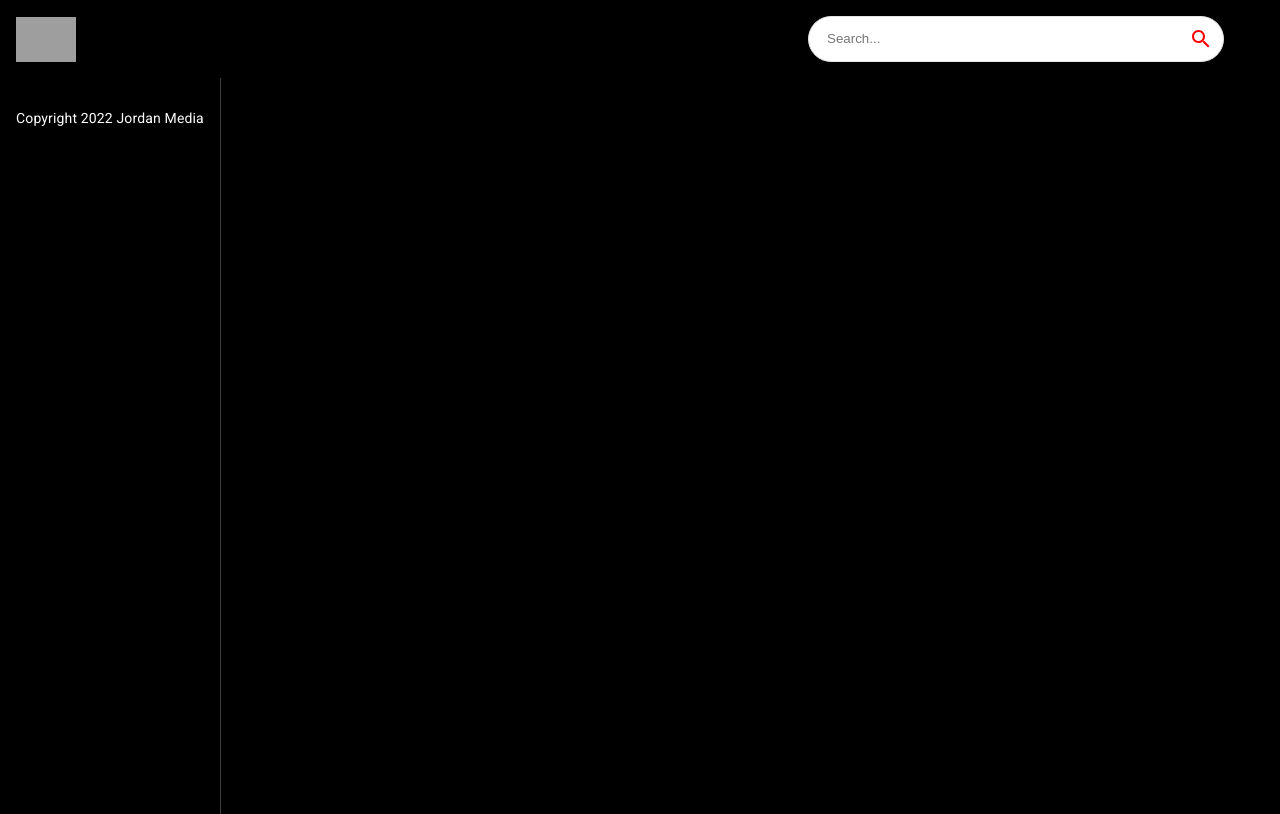
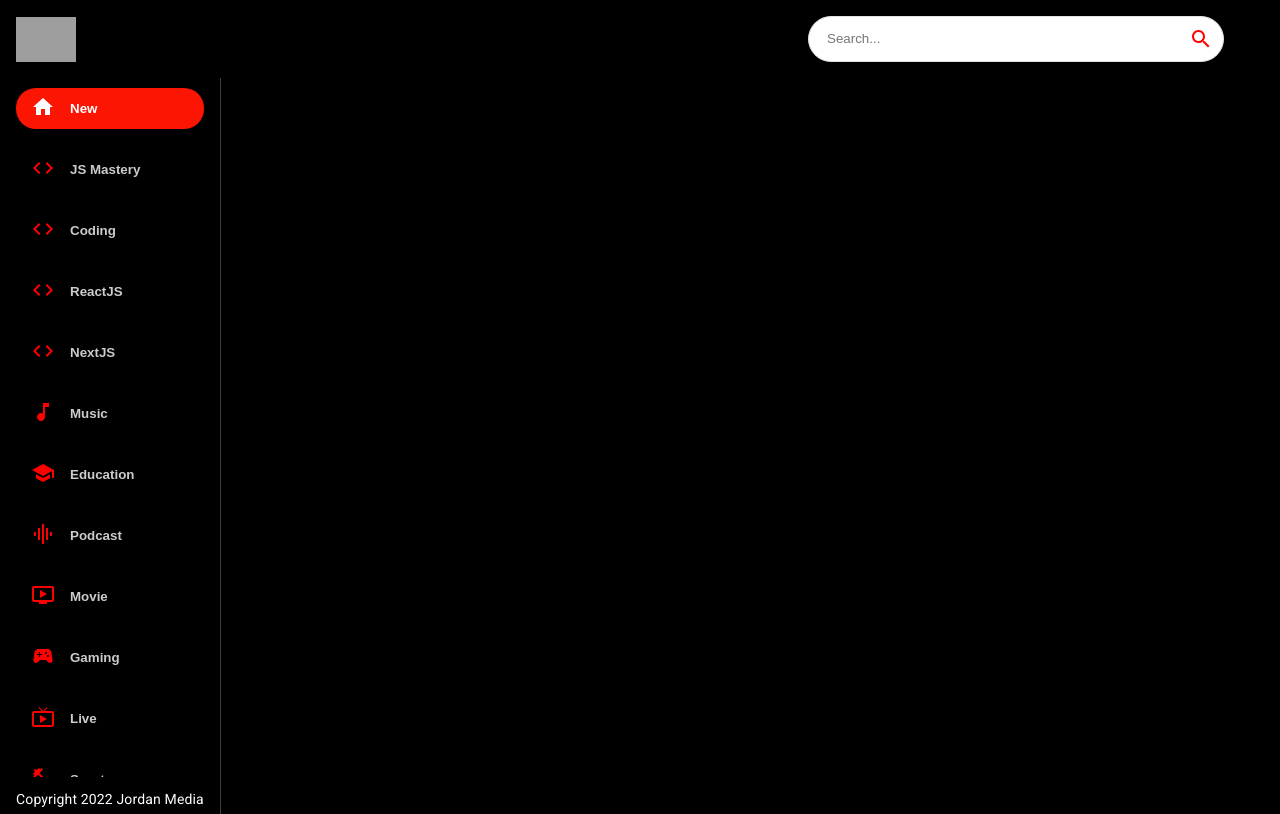
Before and after one commit to HyeKye/youtube-react-mui5, a React (Create React App) app: page / in a window 1280 px wide. Built offline with nearby package versions, Linux system fonts and the light colour scheme; grey boxes are pictures that could not be loaded.

Commit message:
finished initial design for side bar component

```diff
--- a/src/components/Feed.jsx
+++ b/src/components/Feed.jsx
@@ -1,11 +1,12 @@
 import { useState, useEffect } from 'react'
 import { Box, Stack, Typography } from '@mui/material'
+import Sidebar from './Sidebar'
 
 const Feed = () => {
   return (
     <Stack sx={{ flexDirection: {sx:"column", md:"row"}}}>
       <Box sx={{height:{sx:'auto',md:'92vh'}, borderRight: '1px solid #3d3d3d', px: {sx:0, md: 2}}}>
-        Sidebar
+        <Sidebar />
         <Typography className="copyright" variant="body2" sx={{mt:1.5, color:"#fff"}}>
           Copyright 2022 Jordan Media
         </Typography>
--- /dev/null
+++ b/src/components/Sidebar.jsx
@@ -0,0 +1,36 @@
+import { Stack } from "@mui/material"
+import { categories } from '../utils/constants'
+
+const selectedCategory = 'New'
+
+const Sidebar = () => (
+    <Stack
+        direction="row"
+        sx={{
+            overflowY:'auto',
+            height:{sx:'auto', md:'95%'},
+            flexDirection:{md:'column'}
+        }}
+    >
+        {categories.map((category) => (
+            <button className="category-btn"
+            style={{
+                background: category.name === selectedCategory && '#FC1503',
+                color:'white'
+                }}
+                key={category.name}
+            >
+                <span style={{
+                    color:category.name === selectedCategory ? 'white' : 'red',
+                    marginRight:'15px'
+                    }}
+                >{category.icon}</span>
+                <span style={{opacity: category.name === selectedCategory ? '1' : '0.8'}}>{category.name}</span>
+            </button>
+        ))}
+
+    </Stack>
+)
+
+
+export default Sidebar
--- a/src/components/index.js
+++ b/src/components/index.js
@@ -4,3 +4,4 @@ export { default as ChannelDetail } from './ChannelDetail'
 export { default as SearchFeed } from './SearchFeed'
 export { default as VideoDetail } from './VideoDetail'
 export { default as SearchBar } from './SearchBar'
+export { default as Sidebar } from './Sidebar'
```
